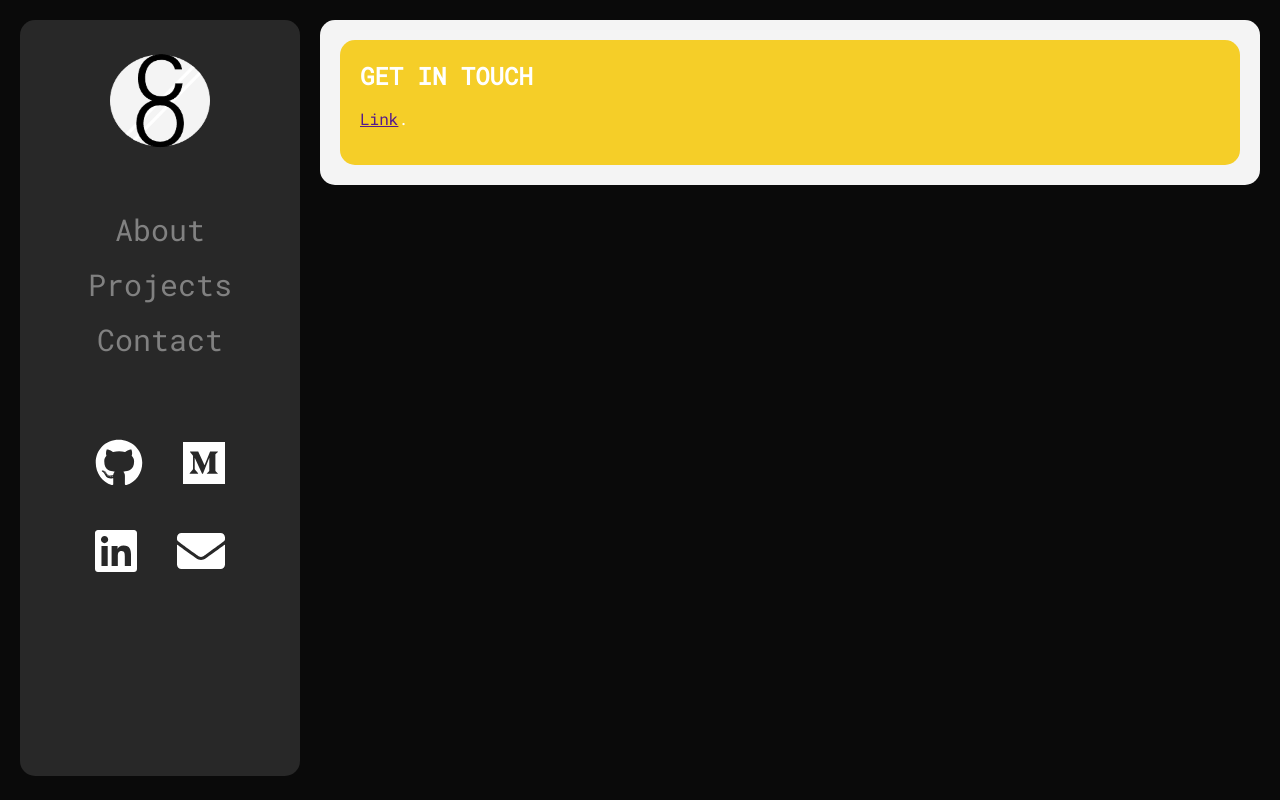
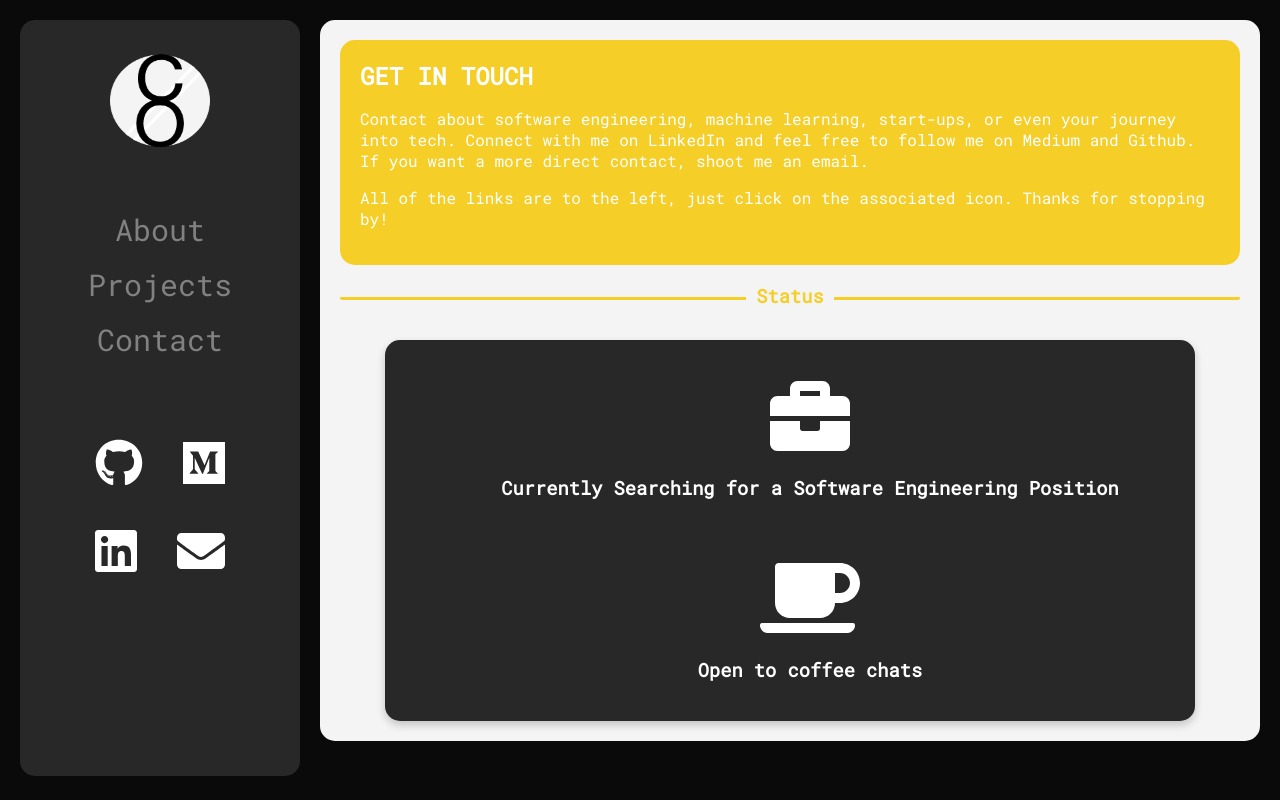
Before and after one commit to Coswold/react_portfolio, a React (Create React App) app: page /#/contact in a window 1280 px wide. Built offline with nearby package versions, Linux system fonts and the light colour scheme.

Commit message:
built out initial contact page

```diff
--- a/src/components/contact.js
+++ b/src/components/contact.js
@@ -1,4 +1,6 @@
 import React, { Component } from "react";
+import { FontAwesomeIcon } from '@fortawesome/react-fontawesome';
+import '../status.css';
 
 class Contact extends Component {
   render() {
@@ -6,9 +8,34 @@ class Contact extends Component {
       <div>
         <div class="topic bgy">
             <h2>GET IN TOUCH</h2>
-            <p><a href="">Link</a>.
-            </p>
+            <p>Contact about software engineering, machine learning, start-ups,
+            or even your journey into tech. Connect with me on LinkedIn and feel
+             free to follow me on Medium and Github. If you want a more direct
+             contact, shoot me an email.</p>
+             <p>All of the links are to the left, just click on the associated
+             icon. Thanks for stopping by!</p>
         </div>
+
+        <div class="title fonty padding">
+            <h3><span>Status</span></h3>
+        </div>
+
+        <div class="status_setting">
+            <div class="status-row">
+              <div class="status-column">
+                <div class="status">
+                  <ul>
+                    <li><FontAwesomeIcon icon="briefcase" size='5x' color='white' />
+                    <h3>Currently Searching for a Software Engineering Position</h3></li>
+                    <li class="padding-top"><FontAwesomeIcon icon="coffee" size='5x' color='white' />
+                    <h3>Open to coffee chats</h3></li>
+                  </ul>
+                </div>
+              </div>
+
+             </div>
+        </div>
+
       </div>
     );
   }
--- a/src/components/main.js
+++ b/src/components/main.js
@@ -166,8 +166,8 @@ render() {
             iconStyle={{ background: '#DE1738', color: '#fff' }}
             icon={<FontAwesomeIcon icon="graduation-cap" size='lg' color='white' />}
           >
-            <h3 className="vertical-timeline-element-title">Istanbul Aydin University</h3>
-            <h4 className="vertical-timeline-element-subtitle">Leadership Course</h4>
+            <h3 className="vertical-timeline-element-title">Leadership Course</h3>
+            <h4 className="vertical-timeline-element-subtitle">Istanbul Aydin University</h4>
             <p>
               Leadership Topics, Established Relationships With Students
               From Over 10 Different Countries, Explored Turkish Culture
--- a/src/components/navbar.js
+++ b/src/components/navbar.js
@@ -22,13 +22,13 @@ class Navbar extends Component {
               <div className="sidenav">
                   <img class="profile" src={img} />
                   <a class="ni"><NavLink exact to="/">About</NavLink></a>
-                  <a class="ni"><NavLink to="/stuff">Projects</NavLink></a>
+                  <a class="ni"><NavLink to="/projects">Projects</NavLink></a>
                   <a class="ni"><NavLink to="/contact">Contact</NavLink></a>
                   <Social />
               </div>
               <div className="content">
                 <Route exact path="/" component={Main}/>
-                <Route path="/stuff" component={Projects}/>
+                <Route path="/projects" component={Projects}/>
                 <Route path="/contact" component={Contact}/>
               </div>
             </div>
--- a/src/index.css
+++ b/src/index.css
@@ -15,6 +15,9 @@ h1 {
 }
 h1, h2, h3, h4, p, ul, li {
   font-family: 'Roboto Mono', monospace;
+}
+ul {
+    list-style-type: none;
 }
 
 .social:hover {
@@ -57,6 +60,10 @@ h1, h2, h3, h4, p, ul, li {
     color: #DE1738;
     border-bottom: 3px solid #DE1738;
     /* Dark Maroon #950740 */
+}
+.fonty h3 {
+    color: #F5CE28;
+    border-bottom: 3px solid #F5CE28;
 }
 .bgb {
     background-color: #43C0F6;
--- /dev/null
+++ b/src/status.css
@@ -0,0 +1,49 @@
+.status_setting * {
+  box-sizing: border-box;
+}
+
+/* Float four columns side by side */
+.status-column {
+  float: left;
+  width: 100%;
+  padding: 0 50px;
+  padding-top: 20px;
+}
+
+/* Remove extra left and right margins, due to padding */
+.status-row {margin: 0 -5px;}
+
+/* Clear floats after the columns */
+.status-row:after {
+  content: "";
+  display: table;
+  clear: both;
+}
+
+.status:hover {
+  box-shadow: 0 8px 16px 0 rgba(0,0,0,0.2);
+}
+
+/* Responsive columns */
+@media screen and (max-width: 600px) {
+  .status {
+    width: 100%;
+    display: block;
+    margin-bottom: 20px;
+  }
+}
+
+/* Style the counter cards */
+.status {
+  box-shadow: 0 4px 8px 0 rgba(0, 0, 0, 0.2);
+  padding: 20px;
+  text-align: center;
+  background-color: #282828;
+  transition: 0.3s;
+  border-radius: 15px;
+  color: #FFF;
+}
+/* .status h3 {
+    float: right;
+    padding-right: 15%;
+} */
```
